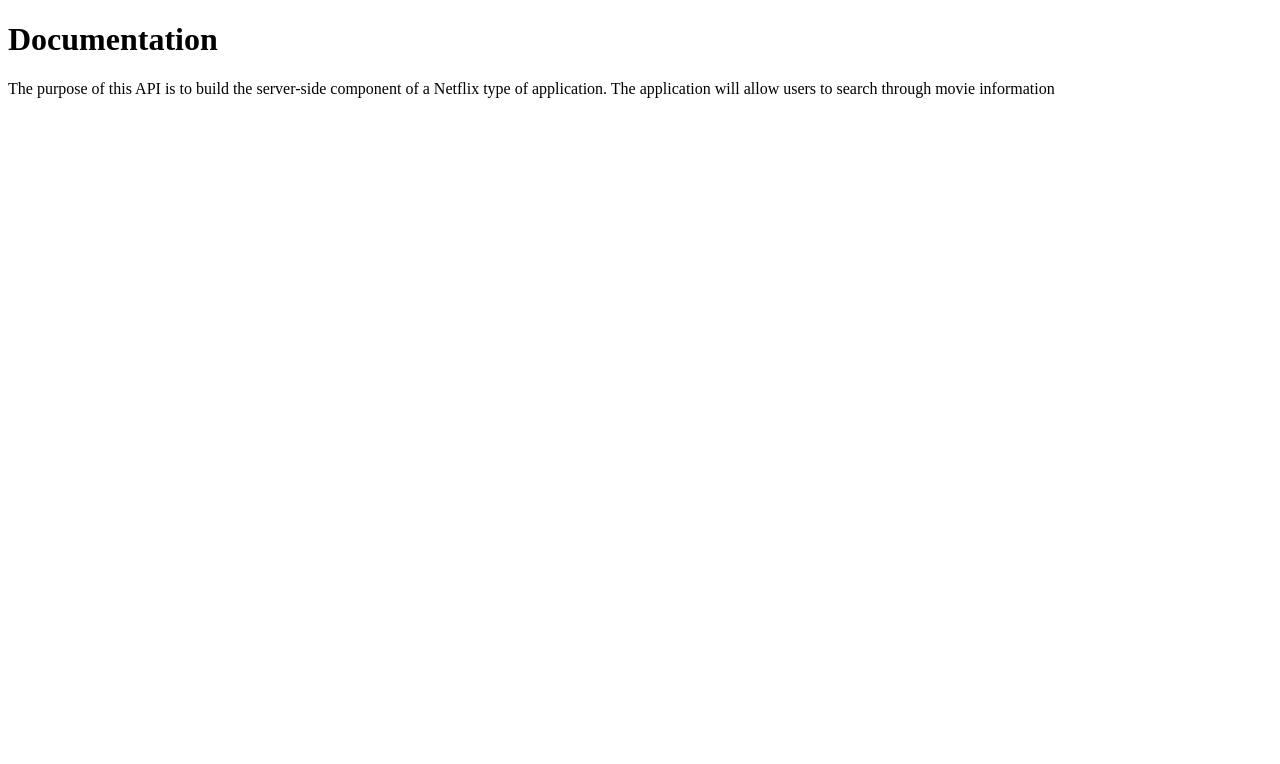
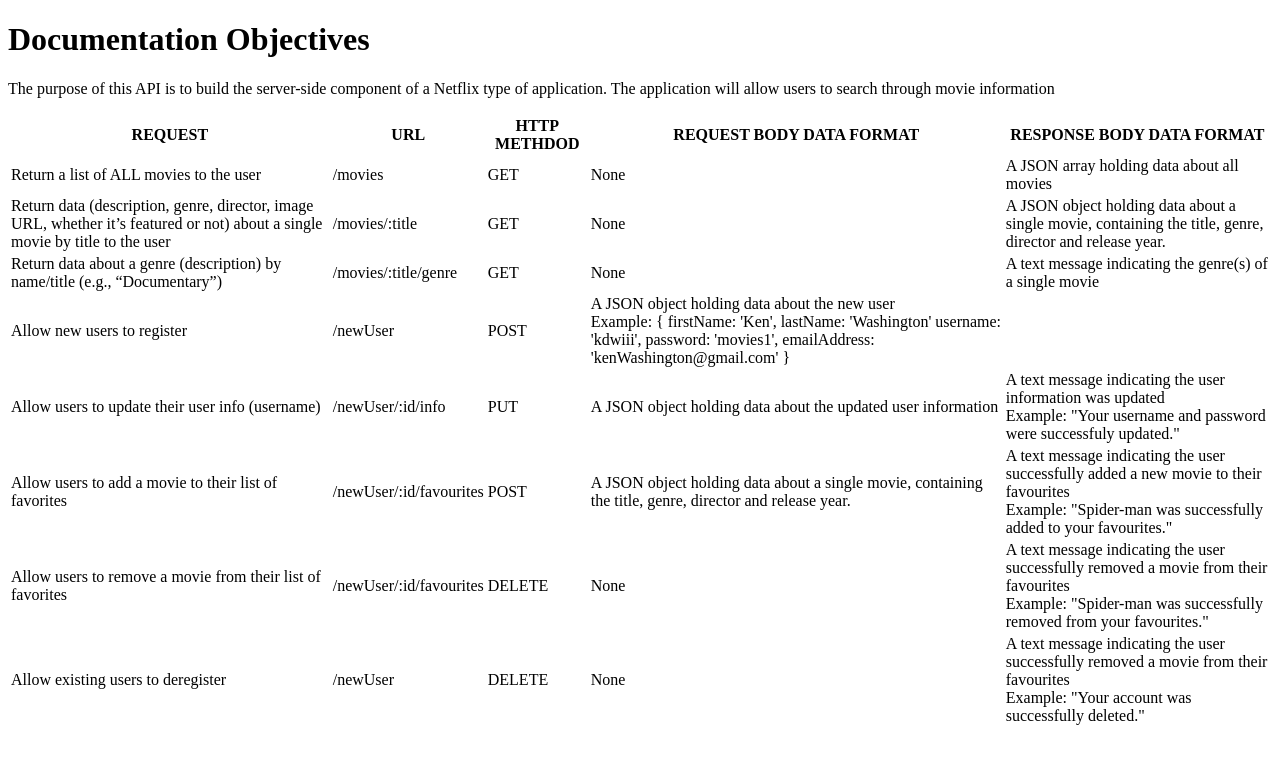
Before and after one commit to SGF-MMXXI/Movie_API, a website: page Public/documentation.html in a window 1280 px wide. Drawn offline with Linux system fonts and the light colour scheme.

Commit message:
Updated index.js and documentation.html
Added more in depth explanation to documentation.html

Added genres to movies

Updated and tested endpoints

```diff
--- a/Public/documentation.html
+++ b/Public/documentation.html
@@ -7,11 +7,106 @@
 
 </head>
 <body>
-  <h1>Documentation</h1>
+  <h1>Documentation Objectives</h1>
   <p>
    The purpose of this API is to build the server-side component of a Netflix type of application. The
 application will allow users to search through movie information
   </p>
+
+  <table>
+    <tr>
+        <th>REQUEST</th>
+        <th>URL</th>
+        <th>HTTP METHDOD</th>
+        <th>REQUEST BODY DATA FORMAT</th>
+        <th>RESPONSE BODY DATA FORMAT</th>
+    </tr>
+    <tr>
+        <td>Return a list of ALL movies to the user</td>
+        <td>/movies</td>
+        <td>GET</td>
+        <td>None</td>
+        <td>A JSON array holding data about all movies</td>
+    </tr>
+    <tr>
+        <td>Return data (description, genre, director, image URL, whether it’s featured or not) about a single movie by title to the user</td>
+        <td>/movies/:title</td>
+        <td>GET</td>
+        <td>None</td>
+        <td>A JSON object holding data about a single movie, containing the title, genre, director and release year.
+
+        </td>
+    </tr>
+    <tr>
+        <td>Return data about a genre (description) by name/title (e.g., “Documentary”)</td>
+        <td>/movies/:title/genre</td>
+        <td>GET</td>
+        <td>None</td>
+        <td>A text message indicating the genre(s) of a single movie
+
+        </td>
+    </tr>
+
+    <tr>
+        <td>Allow new users to register</td>
+        <td>/newUser</td>
+        <td>POST</td>
+        <td>A JSON object holding data about the new user
+            <br>
+            Example: {
+            firstName: 'Ken',
+            lastName: 'Washington'
+            username: 'kdwiii',
+            password: 'movies1',
+            emailAddress: 'kenWashington@gmail.com'
+            }
+        </td>
+    </tr>
+    <tr>
+        <td>Allow users to update their user info (username)</td>
+        <td>/newUser/:id/info</td>
+        <td>PUT</td>
+        <td>A JSON object holding data about the updated user information
+
+        </td>
+        <td>A text message indicating the user information was updated
+            <br>
+            Example: "Your username and password were successfuly updated."
+        </td>
+    </tr>
+    <tr>
+        <td>Allow users to add a movie to their list of favorites</td>
+        <td>/newUser/:id/favourites</td>
+        <td>POST</td>
+        <td>A JSON object holding data about a single movie, containing the title, genre, director and release year.
+
+        </td>
+        <td>A text message indicating the user successfully added a new movie to their favourites
+            <br>
+            Example: "Spider-man was successfully added to your favourites."
+        </td>
+    </tr>
+    <tr>
+        <td>Allow users to remove a movie from their list of favorites</td>
+        <td>/newUser/:id/favourites</td>
+        <td>DELETE</td>
+        <td>None</td>
+        <td>A text message indicating the user successfully removed a movie from their favourites
+            <br>
+            Example: "Spider-man was successfully removed from your favourites."
+        </td>
+    </tr>
+    <tr>
+        <td>Allow existing users to deregister</td>
+        <td>/newUser</td>
+        <td>DELETE</td>
+        <td>None</td>
+        <td>A text message indicating the user successfully removed a movie from their favourites
+            <br>
+            Example: "Your account was successfully deleted."
+        </tr>
+    </tr>
+</table>
 
 
 
--- a/package.json
+++ b/package.json
@@ -20,6 +20,12 @@
   "dependencies": {
     "body-parser": "^1.19.0",
     "express": "^4.17.1",
+    "lodash": "^4.17.21",
+    "mongoose": "^6.0.12",
     "morgan": "^1.10.0"
+  },
+  "devDependencies": {
+    "eslint": "^8.2.0",
+    "nodemon": "^2.0.14"
   }
 }
```
Also changed, not shown: index.js (+53 -12 lines), 1 other file.
